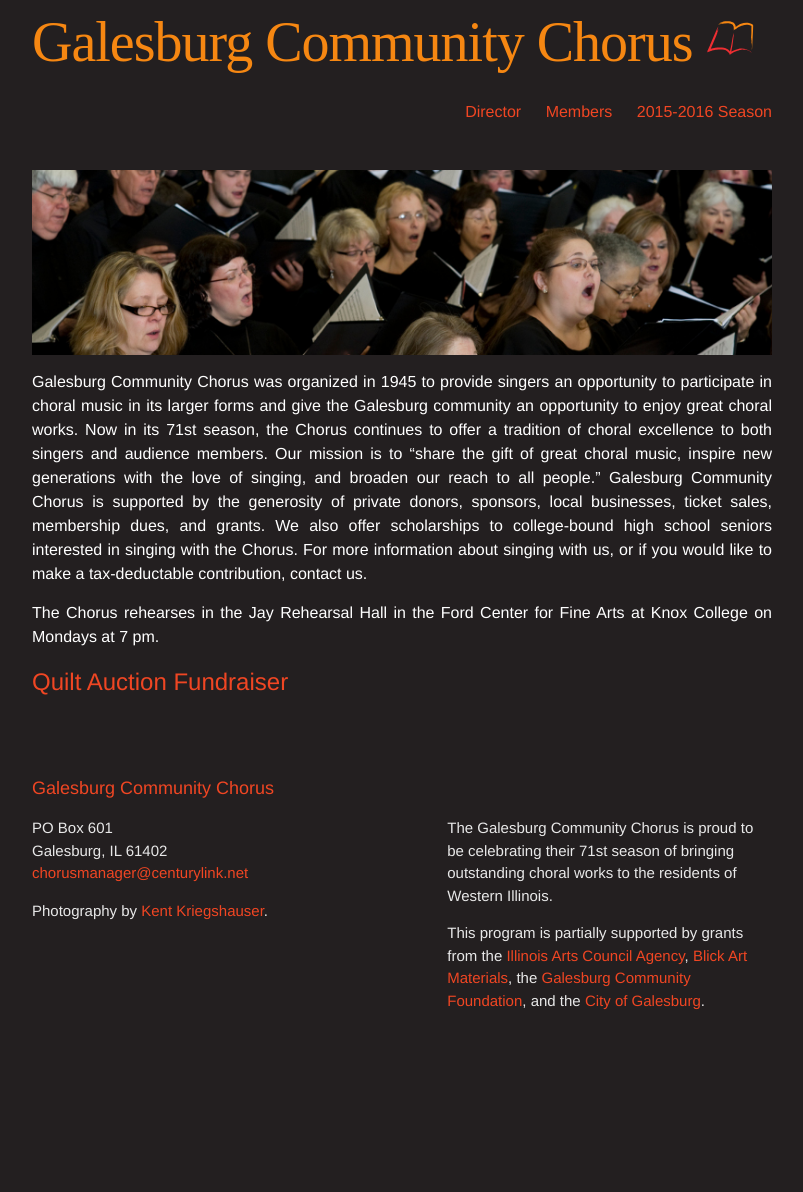
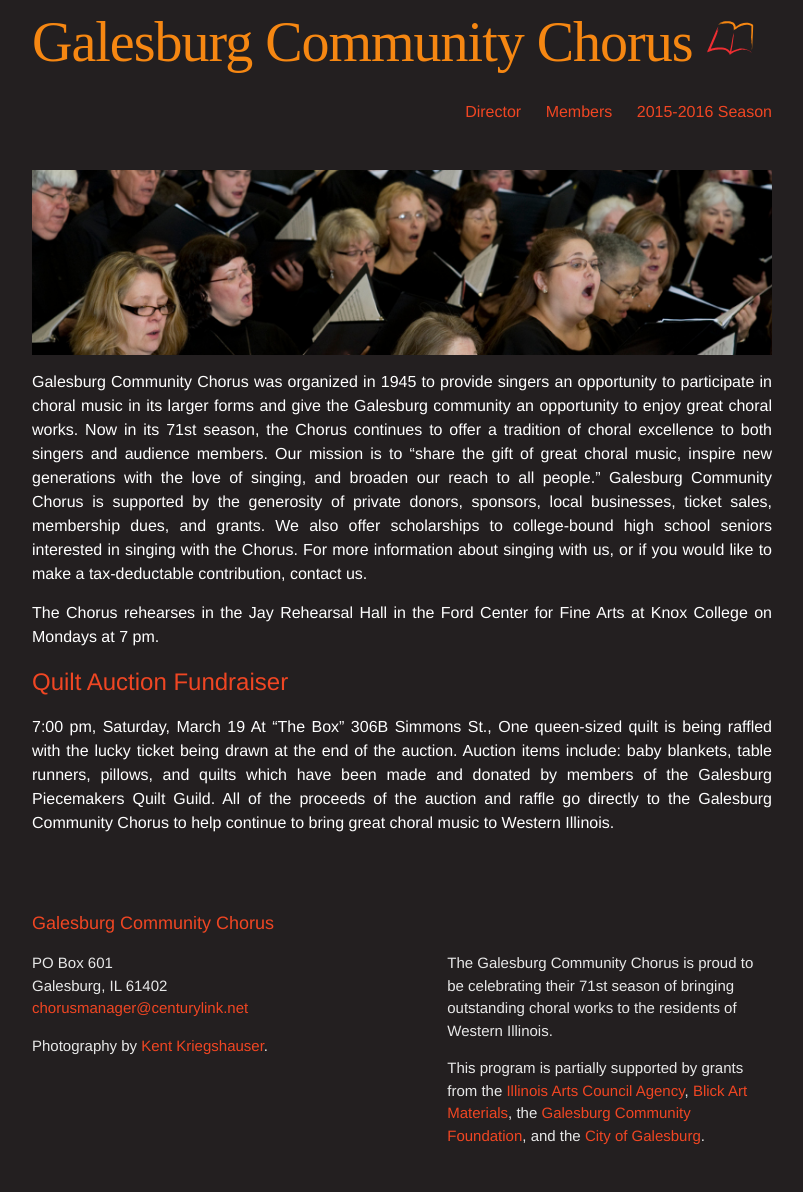
Before and after one commit to galesburgchorus/galesburgchorus.github.io, a Jekyll site: the page built from index.md, in a window 1280 px wide. Shown: the whole page, without its empty margins (238-1041 px from the left). Built offline with Jekyll 4.4.1, drawn with Linux system fonts in a browser that asks for light colours; some web fonts are replaced; before the commit the page ends 1057 px from its top, so only the background shows below that.

Commit message:
Updated index.md

```diff
--- a/index.md
+++ b/index.md
@@ -23,3 +23,5 @@ The Chorus rehearses in the Jay Rehearsal Hall in the Ford Center for Fine Arts
 
 
 ## Quilt Auction Fundraiser
+
+7:00 pm, Saturday, March 19 At “The Box” 306B Simmons St., One queen-sized quilt is being raffled with the lucky ticket being drawn at the end of the auction. Auction items include: baby blankets, table runners, pillows, and quilts which have been made and donated by members of the Galesburg Piecemakers Quilt Guild. All of the proceeds of the auction and raffle go directly to the Galesburg Community Chorus to help continue to bring great choral music to Western Illinois.
```
